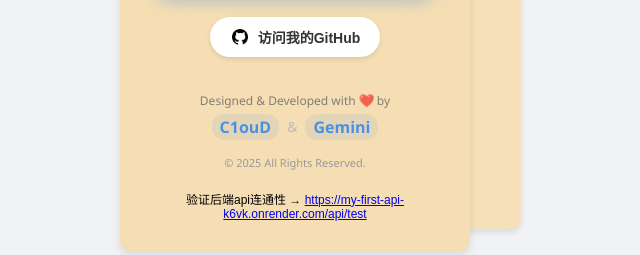
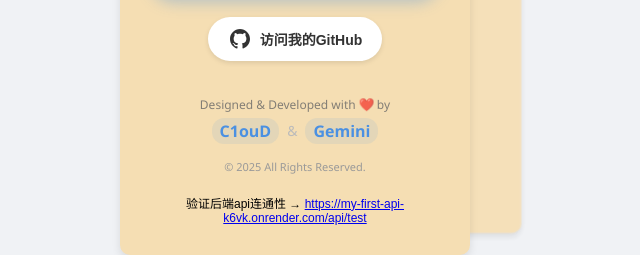
Before and after one commit to C1ouDreamW/My_server, a website: page index.html in a window 1280 px wide. Shown: the part 649-904 px from the top of the page, 195-835 px from the left. Drawn offline with Linux system fonts and the light colour scheme; no server answers.

Commit message:
更新github图标为svg格式

```diff
--- a/index.html
+++ b/index.html
@@ -53,7 +53,12 @@
 
       <footer class="card-footer">
         <a href="https://github.com/C1ouDreamW/My_server" target="_blank" class="github-link">
-          <img src="./img/github.png" alt="GitHub">
+          <svg xmlns="http://www.w3.org/2000/svg" viewBox="0 0 24 24" width="24" height="24" fill="currentColor">
+            <path
+              d="M12.001 2C6.47598 2 2.00098 6.475 2.00098 12C2.00098 16.425 4.86348 20.1625 8.83848 21.4875C9.33848 21.575 9.52598 21.275 9.52598 21.0125C9.52598 20.775 9.51348 19.9875 9.51348 19.15C7.00098 19.6125 6.35098 18.5375 6.15098 17.975C6.03848 17.6875 5.55098 16.8 5.12598 16.5625C4.77598 16.375 4.27598 15.9125 5.11348 15.9C5.90098 15.8875 6.46348 16.625 6.65098 16.925C7.55098 18.4375 8.98848 18.0125 9.56348 17.75C9.65098 17.1 9.91348 16.6625 10.201 16.4125C7.97598 16.1625 5.65098 15.3 5.65098 11.475C5.65098 10.3875 6.03848 9.4875 6.67598 8.7875C6.57598 8.5375 6.22598 7.5125 6.77598 6.1375C6.77598 6.1375 7.61348 5.875 9.52598 7.1625C10.326 6.9375 11.176 6.825 12.026 6.825C12.876 6.825 13.726 6.9375 14.526 7.1625C16.4385 5.8625 17.276 6.1375 17.276 6.1375C17.826 7.5125 17.476 8.5375 17.376 8.7875C18.0135 9.4875 18.401 10.375 18.401 11.475C18.401 15.3125 16.0635 16.1625 13.8385 16.4125C14.201 16.725 14.5135 17.325 14.5135 18.2625C14.5135 19.6 14.501 20.675 14.501 21.0125C14.501 21.275 14.6885 21.5875 15.1885 21.4875C19.259 20.1133 21.9999 16.2963 22.001 12C22.001 6.475 17.526 2 12.001 2Z">
+            </path>
+          </svg>
+          <!-- <img src="./img/github.png" alt="GitHub"> -->
           <span>访问我的GitHub</span>
         </a>
         <div class="author-info">
```
Also changed, not shown: img/github.png (deleted).
